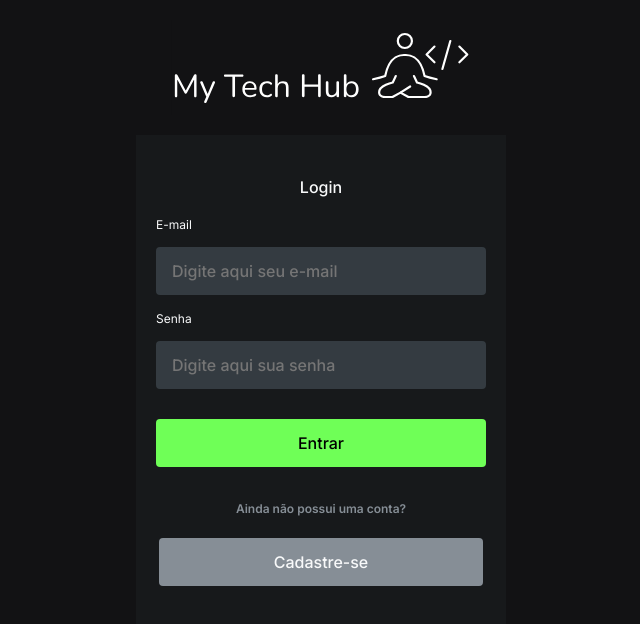
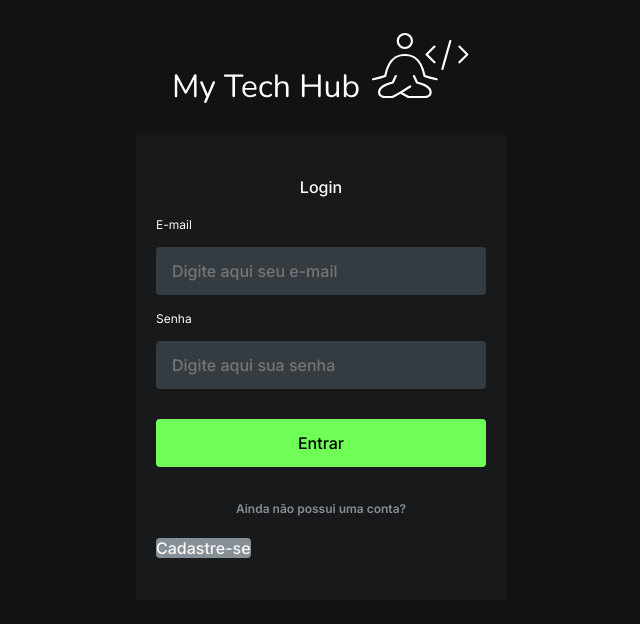
Before and after one commit to Kenzie-Academy-Brasil-Developers/my-tech-hub, a React (Vite) app: page / in a window 1280 px wide. Shown: the top 624 px of the page, without its empty margins (319-959 px from the left). Built offline with nearby package versions, Linux system fonts and the light colour scheme; no server answers.

Commit message:
fix: test

```diff
--- a/src/styles/globalStyle.js
+++ b/src/styles/globalStyle.js
@@ -65,14 +65,6 @@ const GlobalStyle = createGlobalStyle`
     height: 600px;
   }
 
-
-
-  a{
-    display: flex;
-    align-items: center;
-    justify-content: center;
-    cursor: pointer;
-  }
 
   li:hover, button:hover, a:hover {
     background-color: var(--gray-2);
```
